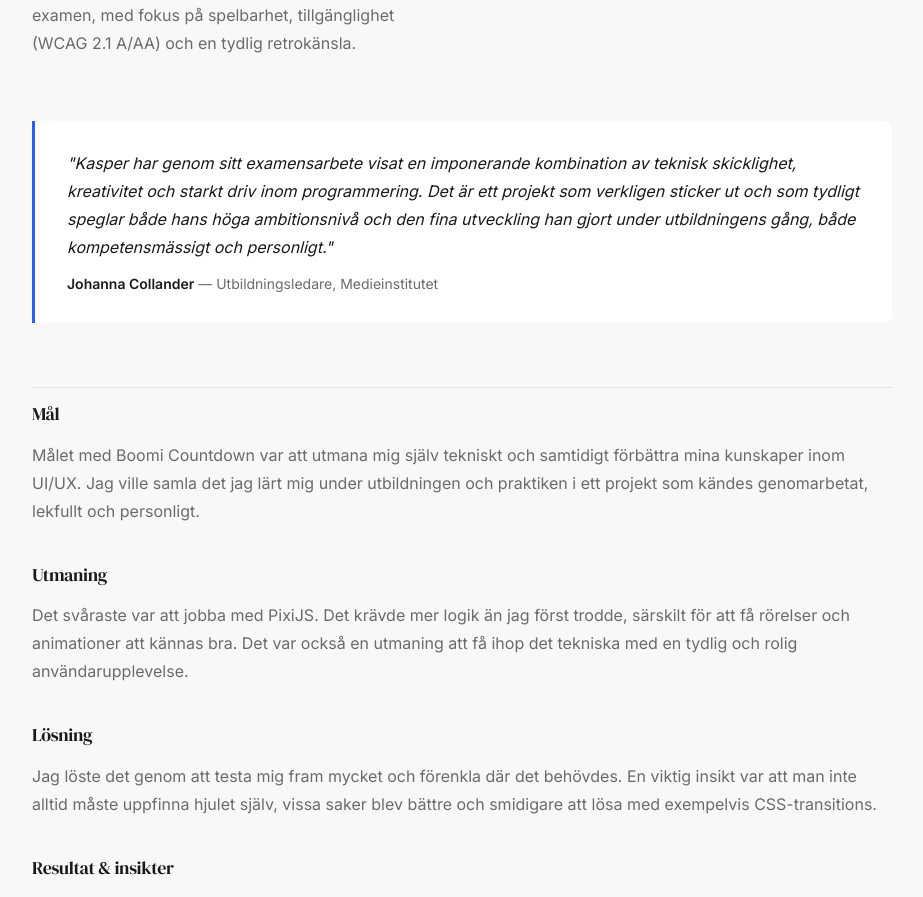
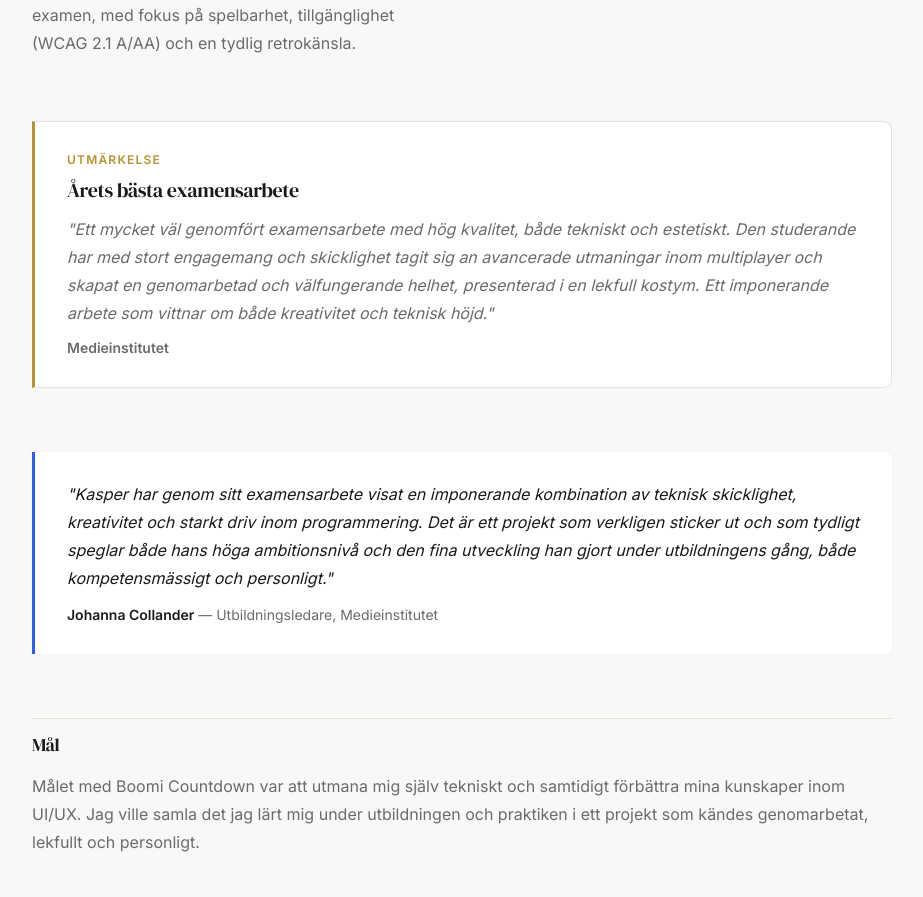
Before and after one commit to kaspvik/kaspervikstrom, a Next.js app: page /projects/boomi in a window 1280 px wide. Shown: the part 1280-2177 px from the top of the page, without its empty margins (178-1101 px from the left). Built offline with nearby package versions, Linux system fonts and the light colour scheme.

Commit message:
Add award section to Boomi page; include award details in English and Swedish translations

```diff
--- a/src/app/projects/boomi/boomi.module.css
+++ b/src/app/projects/boomi/boomi.module.css
@@ -145,6 +145,48 @@
   color: var(--color-text);
 }
 
+/* Award */
+.award {
+  padding: 1.75rem 2rem;
+  border: 1px solid var(--color-border);
+  border-left: 3px solid #b8922e;
+  border-radius: 0 8px 8px 0;
+  background: var(--color-surface, transparent);
+  display: flex;
+  flex-direction: column;
+  gap: 0.6rem;
+}
+
+.awardLabel {
+  font-size: 0.75rem;
+  font-weight: 600;
+  letter-spacing: 0.1em;
+  text-transform: uppercase;
+  color: #b8922e;
+}
+
+.awardTitle {
+  font-family: var(--font-display);
+  font-size: 1.25rem;
+  font-weight: 400;
+  color: var(--color-text);
+  margin: 0;
+}
+
+.awardQuote {
+  font-size: 1rem;
+  line-height: 1.75;
+  color: var(--color-text-muted);
+  font-style: italic;
+  margin: 0.25rem 0 0;
+}
+
+.awardSource {
+  font-size: 0.875rem;
+  font-weight: 600;
+  color: var(--color-text-muted);
+}
+
 /* Testimonial */
 .testimonial {
   margin: 0;
--- a/src/app/projects/boomi/page.tsx
+++ b/src/app/projects/boomi/page.tsx
@@ -150,6 +150,19 @@ export default function BoomiPage() {
           </div>
         </motion.div>
 
+        {t.awardTitle && (
+          <motion.div
+            className={styles.award}
+            initial={{ opacity: 0, y: 20 }}
+            animate={{ opacity: 1, y: 0 }}
+            transition={{ delay: 0.5, duration: 0.5 }}>
+            <span className={styles.awardLabel}>{t.awardLabel}</span>
+            <h2 className={styles.awardTitle}>{t.awardTitle}</h2>
+            <p className={styles.awardQuote}>"{t.awardQuote}"</p>
+            <span className={styles.awardSource}>{t.awardSource}</span>
+          </motion.div>
+        )}
+
         {t.testimonialQuote && (
           <motion.blockquote
             className={styles.testimonial}
--- a/src/messages/en.json
+++ b/src/messages/en.json
@@ -114,6 +114,10 @@
       "roleTitle": "My role",
       "role1": "Solo project, I handled everything from game design and UX to frontend development and deployment. This included building the real-time multiplayer flow with Firestore, designing the pixel UI system, implementing sprite animations with PixiJS, and adding sound effects and background music via Howler.js.",
       "role2": "The project was built over six weeks as part of a school exam, with a focus on playability, accessibility (WCAG 2.1 A/AA), and a coherent retro aesthetic throughout.",
+      "awardLabel": "Award",
+      "awardTitle": "Best Thesis of the Year",
+      "awardQuote": "An excellently executed thesis of high quality, both technically and aesthetically. The student has with great dedication and skill taken on advanced challenges in multiplayer and created a thorough and well-functioning whole, presented in a playful guise. An impressive work that testifies to both creativity and technical excellence.",
+      "awardSource": "Medieinstitutet",
       "testimonialQuote": "Kasper has demonstrated an impressive combination of technical skill, creativity and a strong drive for programming through his thesis. It is a project that truly stands out and clearly reflects both his high level of ambition and the great development he has made during his education, both in terms of skills and personally.",
       "testimonialName": "Johanna Collander",
       "testimonialRole": "Programme Director, Medieinstitutet",
--- a/src/messages/sv.json
+++ b/src/messages/sv.json
@@ -115,6 +115,10 @@
       "roleTitle": "Min roll",
       "role1": "Det här var ett soloprojekt där jag ansvarade för allt från speldesign och UX till frontendutveckling och driftsättning. Jag byggde multiplayerflödet i realtid med Firestore, designade pixel-UI:t, implementerade sprite-animationer med PixiJS och lade till ljudeffekter och bakgrundsmusik med Howler.js.",
       "role2": "Projektet byggdes under sex veckor som en del av examen, med fokus på spelbarhet, tillgänglighet (WCAG 2.1 A/AA) och en tydlig retrokänsla.",
+      "awardLabel": "Utmärkelse",
+      "awardTitle": "Årets bästa examensarbete",
+      "awardQuote": "Ett mycket väl genomfört examensarbete med hög kvalitet, både tekniskt och estetiskt. Den studerande har med stort engagemang och skicklighet tagit sig an avancerade utmaningar inom multiplayer och skapat en genomarbetad och välfungerande helhet, presenterad i en lekfull kostym. Ett imponerande arbete som vittnar om både kreativitet och teknisk höjd.",
+      "awardSource": "Medieinstitutet",
       "testimonialQuote": "Kasper har genom sitt examensarbete visat en imponerande kombination av teknisk skicklighet, kreativitet och starkt driv inom programmering. Det är ett projekt som verkligen sticker ut och som tydligt speglar både hans höga ambitionsnivå och den fina utveckling han gjort under utbildningens gång, både kompetensmässigt och personligt.",
       "testimonialName": "Johanna Collander",
       "testimonialRole": "Utbildningsledare, Medieinstitutet",
```
